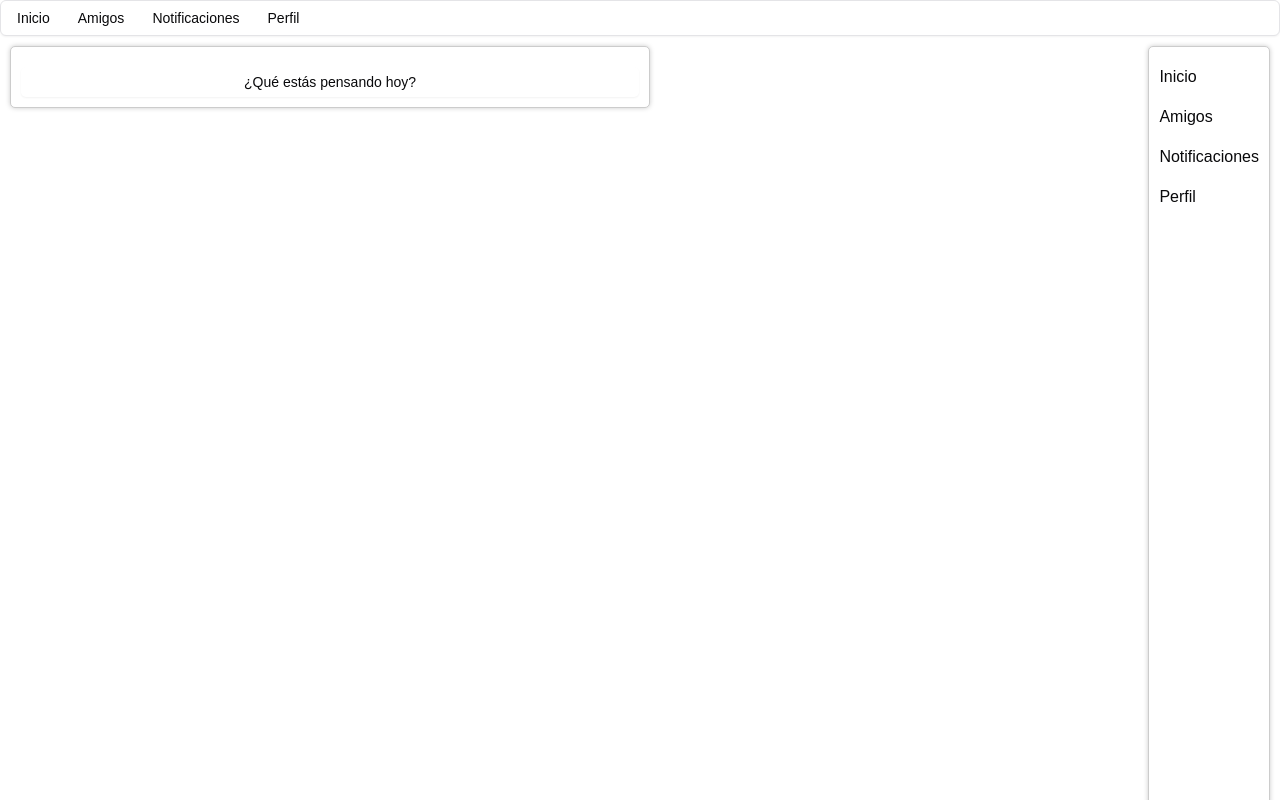
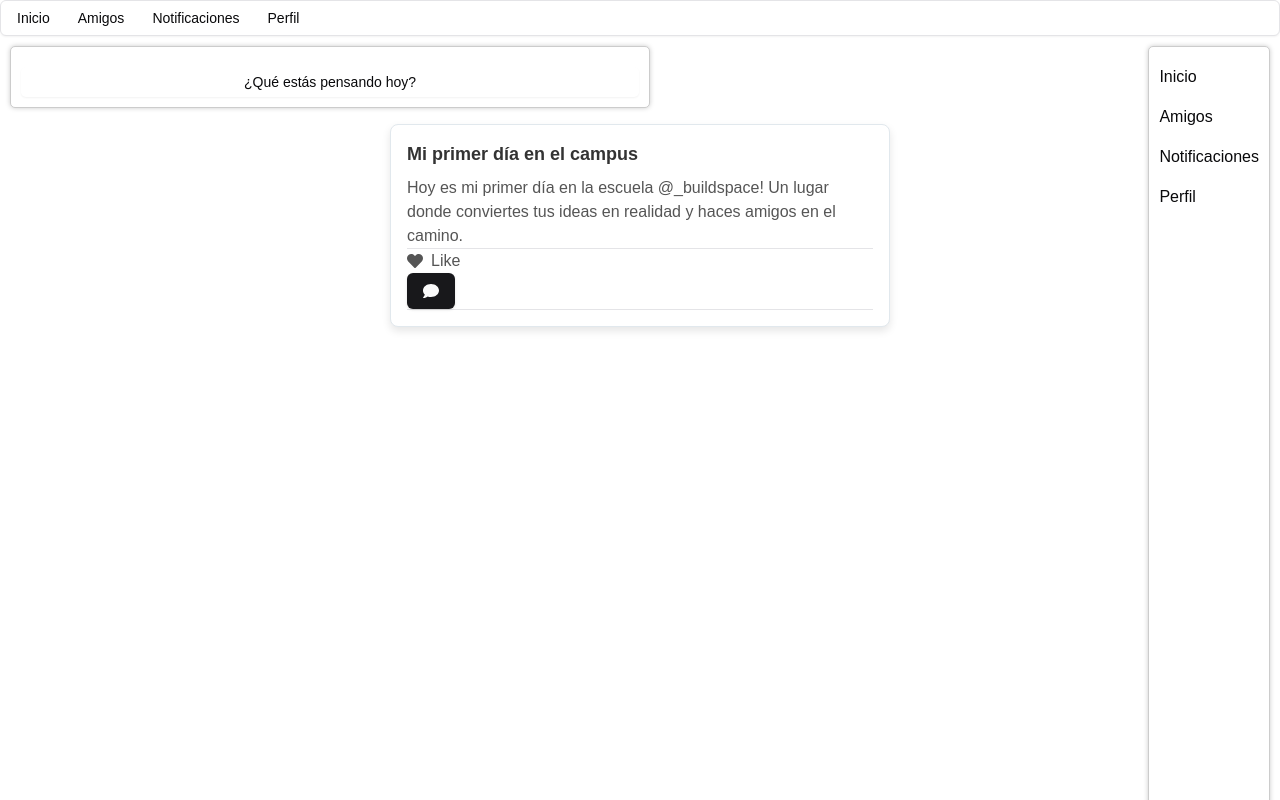
Before and after one commit to GentoBrandon/red_social_web, a Next.js app in the folder frontend/social_network/: page /dashboard in a window 1280 px wide. Built offline with nearby package versions, Linux system fonts and the light colour scheme.

Commit message:
Integracion de publicacion y botones de like

```diff
--- a/frontend/social_network/package.json
+++ b/frontend/social_network/package.json
@@ -25,6 +25,7 @@
     "react": "^18.3.1",
     "react-bootstrap": "^2.10.5",
     "react-dom": "^18.3.1",
+    "react-icons": "^5.3.0",
     "react-tweet": "^3.2.1",
     "tailwind-merge": "^2.5.4",
     "tailwindcss-animate": "^1.0.7"
--- a/frontend/social_network/src/app/dashboard/page.tsx
+++ b/frontend/social_network/src/app/dashboard/page.tsx
@@ -1,9 +1,17 @@
 import Principal from "@/component/Principal/Principal";
 import Publication from "@/component/Publication/Publication";
+import TweetCard from "@/components/ui/tweet-card";
 function dashboardPage() {
   return (
+
     <Principal>
       <Publication />
+      <div>
+      <TweetCard
+        title="Mi primer día en el campus"
+        content="Hoy es mi primer día en la escuela @_buildspace! Un lugar donde conviertes tus ideas en realidad y haces amigos en el camino."
+      />
+    </div>
     </Principal>
   );
 }
--- /dev/null
+++ b/frontend/social_network/src/components/ui/tweet-card.tsx
@@ -0,0 +1,47 @@
+// components/PostCard.tsx
+'use client';
+import React from "react";
+import styles from "@/styles/Post.module.css";
+import { Separator } from "@/components/ui/separator";
+import {Button} from "@/components/ui/button";
+import { FaHeart } from "react-icons/fa";
+import { FaComment } from "react-icons/fa";
+
+interface PostCardProps {
+  title: string;
+  content: string;
+}
+
+const PostCard: React.FC<PostCardProps> = ({ title, content }) => {
+  const [isLiked, setIsLiked] = React.useState(false);
+
+  // Cambia el estado de "Me gusta"
+  const handleLike = () => {
+    setIsLiked(!isLiked);
+  };
+  return (
+    <div className={styles["post-card"]}>
+      <div className={styles["post-header"]}>
+        <h3 className={styles["post-title"]}>{title}</h3>
+      </div>
+      <div className={styles["post-body"]}>
+        <p>{content}</p>
+      </div>
+      <Separator />
+      <div>
+      <button
+          className={`${styles["like-button"]} ${isLiked ? styles["liked"] : ""}`}
+          onClick={handleLike}
+        >
+          <FaHeart />
+          {isLiked ? " Liked" : " Like"}
+      </button>
+      <Button><FaComment/></Button>
+      </div>
+      <Separator />
+
+    </div>
+  );
+};
+
+export default PostCard;
--- /dev/null
+++ b/frontend/social_network/src/styles/Post.module.css
@@ -0,0 +1,55 @@
+/* styles/PostCard.module.css */
+
+.post-card {
+    border: 1px solid #e1e8ed;
+    border-radius: 8px;
+    padding: 16px;
+    max-width: 500px;
+    background-color: #ffffff;
+    font-family: Arial, sans-serif;
+    box-shadow: 0px 4px 8px rgba(0, 0, 0, 0.1);
+    margin: 16px auto;
+  }
+
+  .post-header {
+    display: flex;
+    align-items: center;
+    margin-bottom: 8px;
+  }
+
+  .post-title {
+    font-weight: bold;
+    font-size: 18px;
+    color: #333333;
+  }
+
+  .post-body {
+    font-size: 16px;
+    color: #555555;
+    line-height: 1.5;
+  }
+
+  .post-footer {
+    margin-top: 16px;
+    display: flex;
+    align-items: center;
+  }
+
+  .like-button {
+    display: flex;
+    align-items: center;
+    font-size: 16px;
+    background: none;
+    border: none;
+    color: #555555;
+    cursor: pointer;
+    transition: color 0.3s;
+  }
+  .like-button svg {
+    margin-right: 8px;
+  }
+
+  /* Estado cuando el botón está en "liked" */
+  .liked {
+    color: #ff4d4d; /* Color rojo para el botón en estado de "liked" */
+  }
```
Also changed, not shown: frontend/social_network/public/like.png (added), 1 other file (tests, documents, lock files or other folders).
